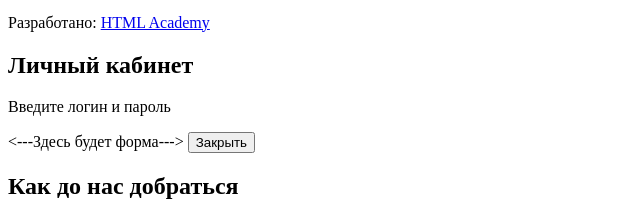
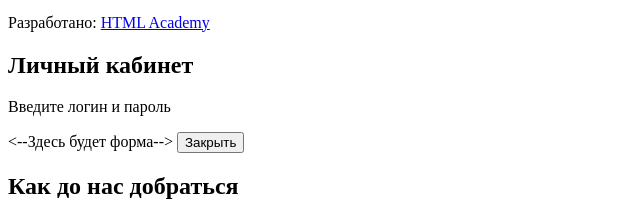
Before and after one commit to OlaSeniora/barbershop, a plain HTML site: page index.html in a window 1280 px wide. Shown: the part 1322-1539 px from the top of the page, 0-640 px from the left. Drawn offline with Linux system fonts and the light colour scheme.

Commit message:
testflomaster

```diff
--- a/index.html
+++ b/index.html
@@ -108,7 +108,7 @@
             <section>
                 <h2>Личный кабинет</h2>
                 <p>Введите логин и пароль</p>
-                <---Здесь будет форма--->
+                <--Здесь будет форма-->
                 <button type="button">Закрыть</button>
             </section>
             <section>
```
